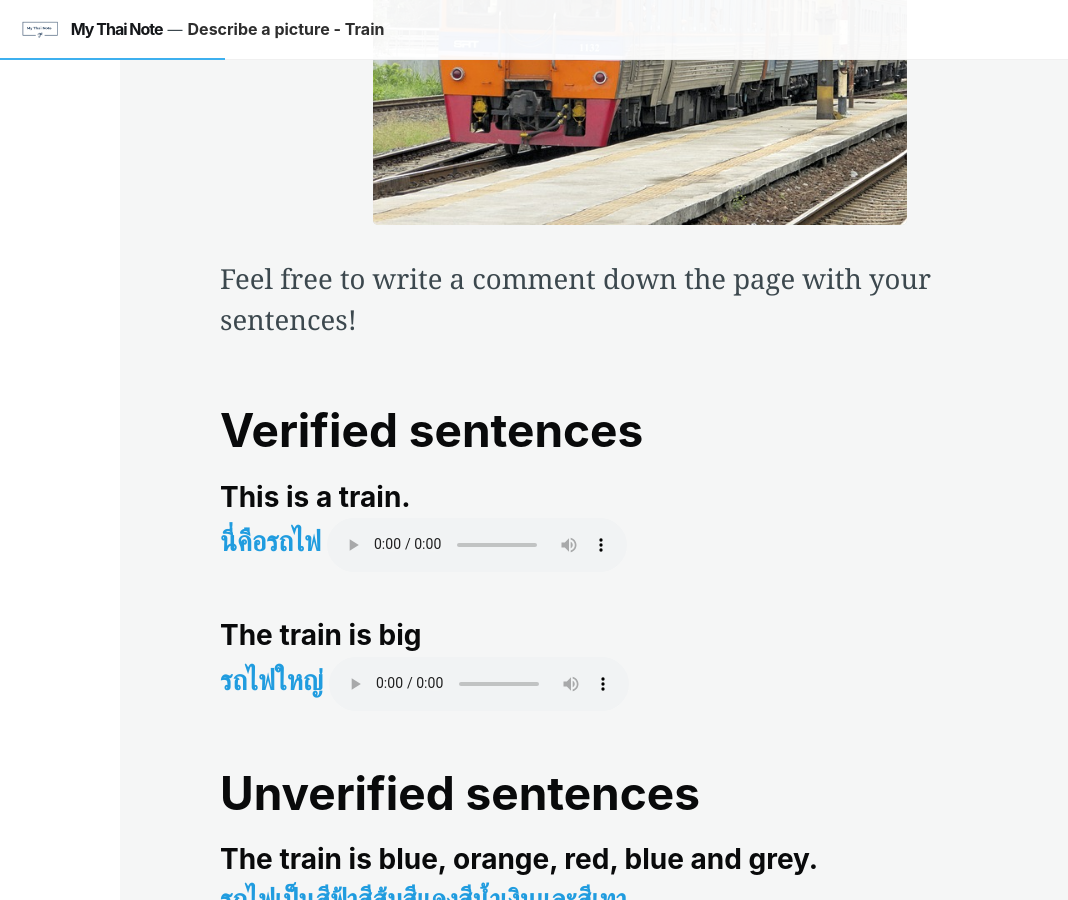
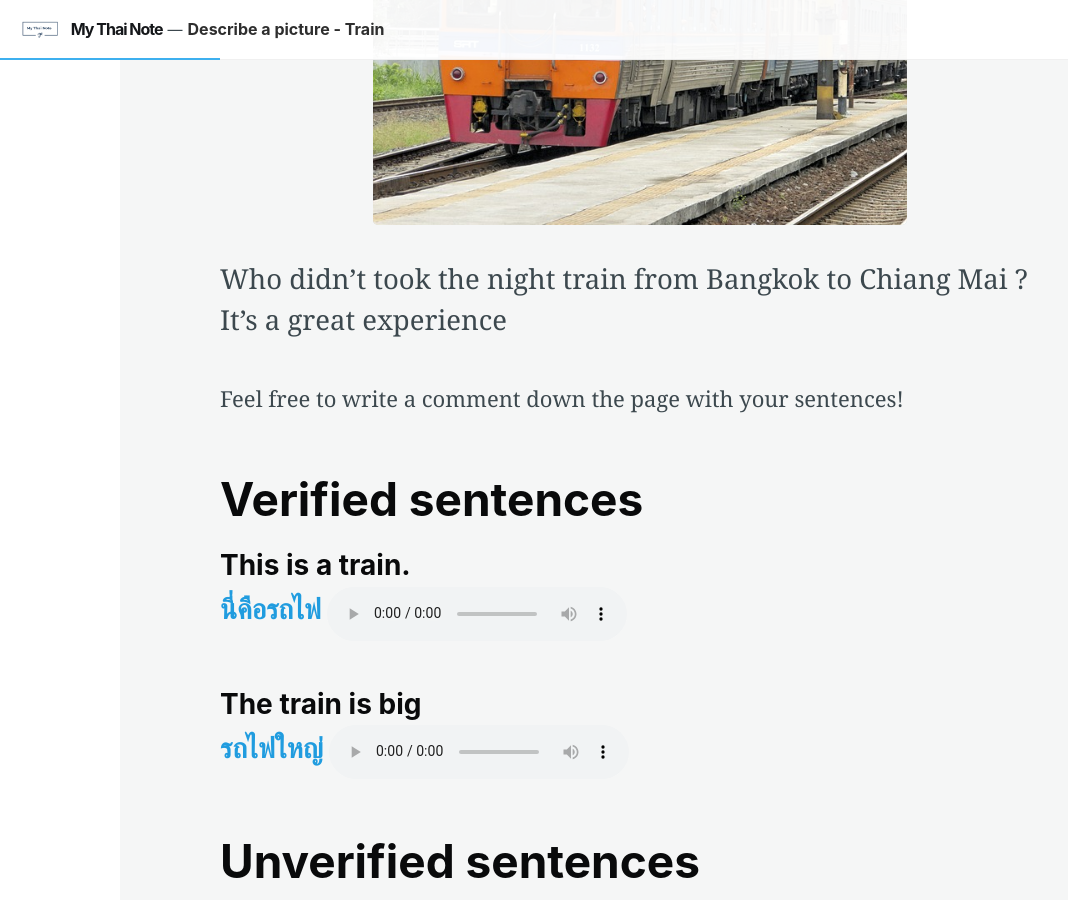
Before and after one commit to JobiJoba/jobijoba.github.io, a Jekyll site: the page built from _posts/2019-07-02-describe-a-picture-train.md, in a window 1280 px wide and 900 px high, scrolled down 540 px. Shown: the whole window, without its empty margins (0-1068 px from the left). Built offline with Jekyll 4.4.1, drawn with Linux system fonts in a browser that asks for light colours; nearby versions of some CDN libraries; comment, search, counter and statistics services are not loaded.

Commit message:
Update from Forestry.io johann.baziret@gmail.com updated _posts/2019-07-02-describe-a-picture-train.md

```diff
--- a/_posts/2019-07-02-describe-a-picture-train.md
+++ b/_posts/2019-07-02-describe-a-picture-train.md
@@ -12,6 +12,8 @@ tags:
 - picture
 
 ---
+Who didn't took the night train from Bangkok to Chiang Mai ? It's a great experience
+
 Feel free to write a comment down the page with your sentences!
 
 # Verified sentences
```
